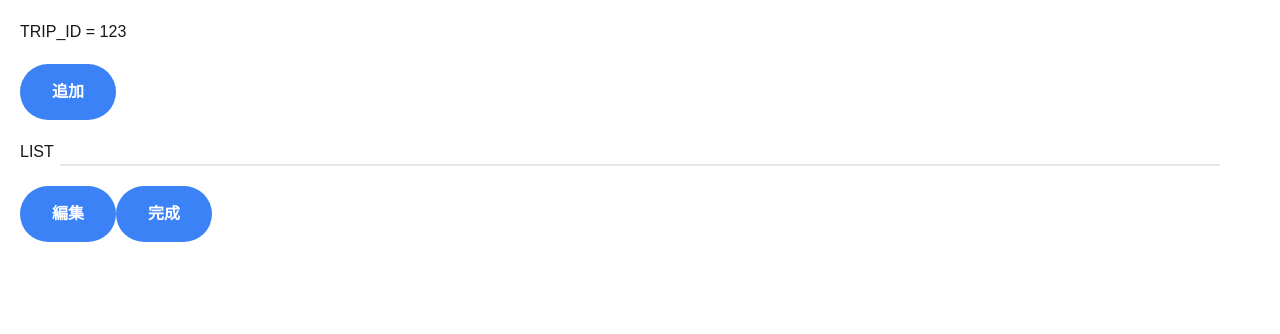
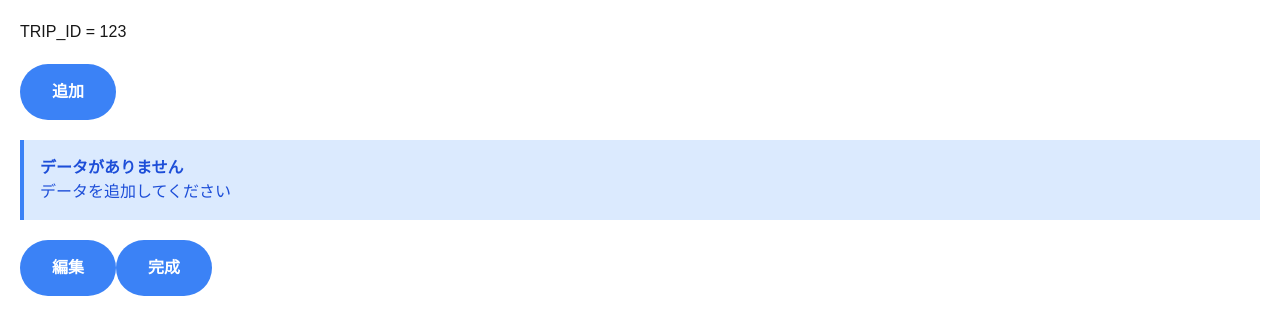
Before and after one commit to kanade2001/SplitBillApp, a Next.js app in the folder frontend/: page /trip/123 in a window 1280 px wide. Shown: the top 334 px of the page. Built offline with nearby package versions, Linux system fonts and the light colour scheme.

Commit message:
Feat-データがない場合のメッセージ表示

```diff
--- a/frontend/src/app/trip/[tripId]/_components/payment-list/index.tsx
+++ b/frontend/src/app/trip/[tripId]/_components/payment-list/index.tsx
@@ -1,9 +1,15 @@
+import { Info } from "@/components/Alert/Alert";
+
 export default function PaymentList({ items }: { items: string[] }) {
   return (
-    <div>
-      LIST
-      {/* TODO 要素がない場合の処理*/}
-      <div className="bor-der-gray-100 mx-10 border">
+    <div className="">
+      {items.length === 0 ? (
+        /* 要素がない場合 */
+        <div className="">
+          <Info title="データがありません" message="データを追加してください" />
+        </div>
+      ) : (
+        <div className="bor-der-gray-100 border">
           {items.map((item, index) => (
             <div
               key={index}
@@ -19,6 +25,7 @@ export default function PaymentList({ items }: { items: string[] }) {
             </div>
           ))}
         </div>
+      )}
     </div>
   );
 }
```
Lines whose indentation alone changed are shown as unchanged.
